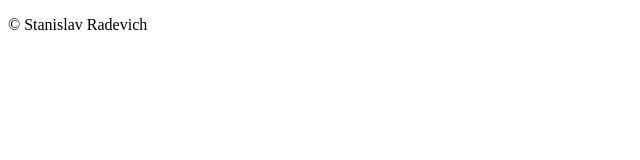
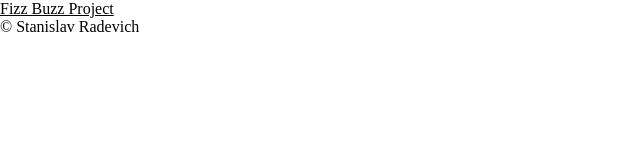
Before and after one commit to xGanimeDx/xganimedx.github.io, a plain HTML site: page index.html in a window 1280 px wide. Shown: the whole page, without its empty margins (0-640 px from the left). Drawn offline with Linux system fonts and the light colour scheme.

Commit message:
add link to fizzbuzz project

```diff
--- a/index.html
+++ b/index.html
@@ -5,8 +5,14 @@
     <meta http-equiv="X-UA-Compatible" content="IE=edge" />
     <meta name="viewport" content="width=device-width, initial-scale=1.0" />
     <title>Stanislav Radevich Portfolio</title>
+    <link rel="stylesheet" href="./styles/main.css" />
   </head>
   <body>
+    <ul>
+      <li>
+        <a href="./pages/fizzbuzz.html">Fizz Buzz Project</a>
+      </li>
+    </ul>
     <p>&copy; Stanislav Radevich</p>
   </body>
 </html>
```
